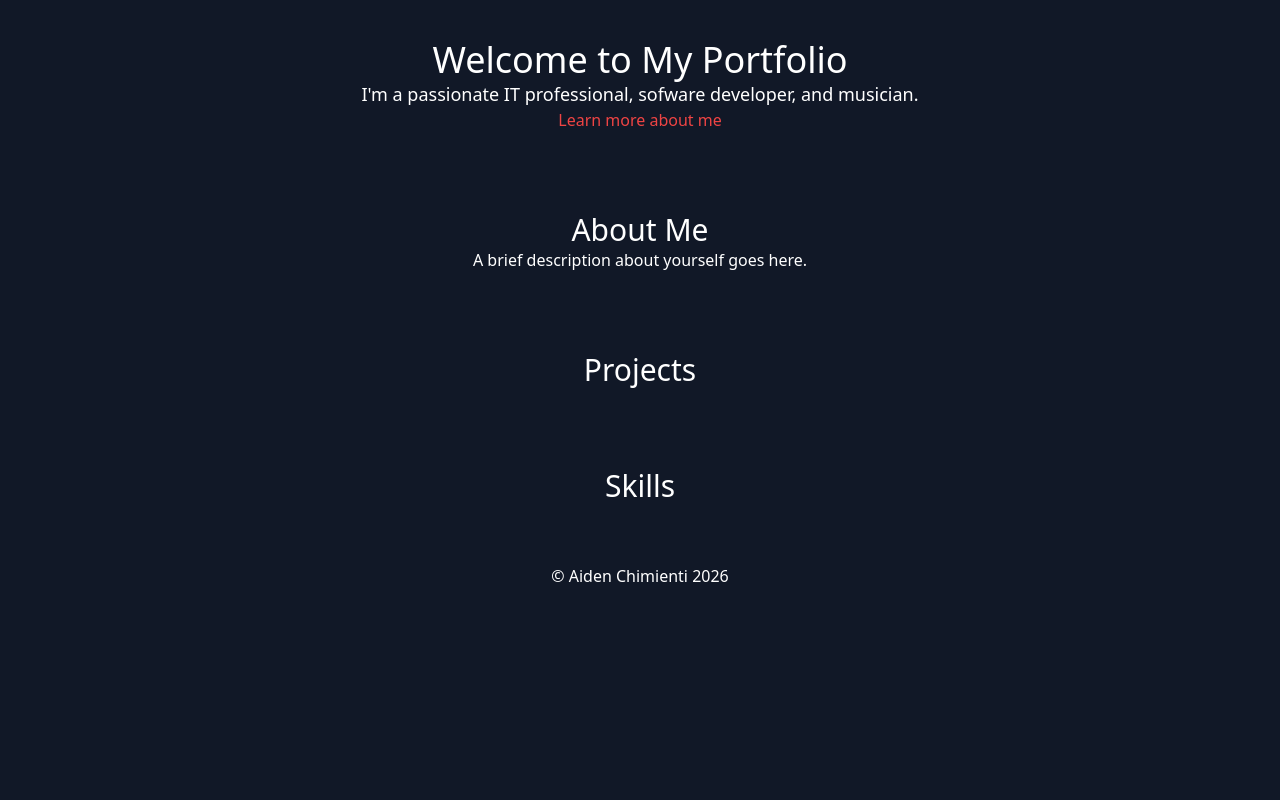
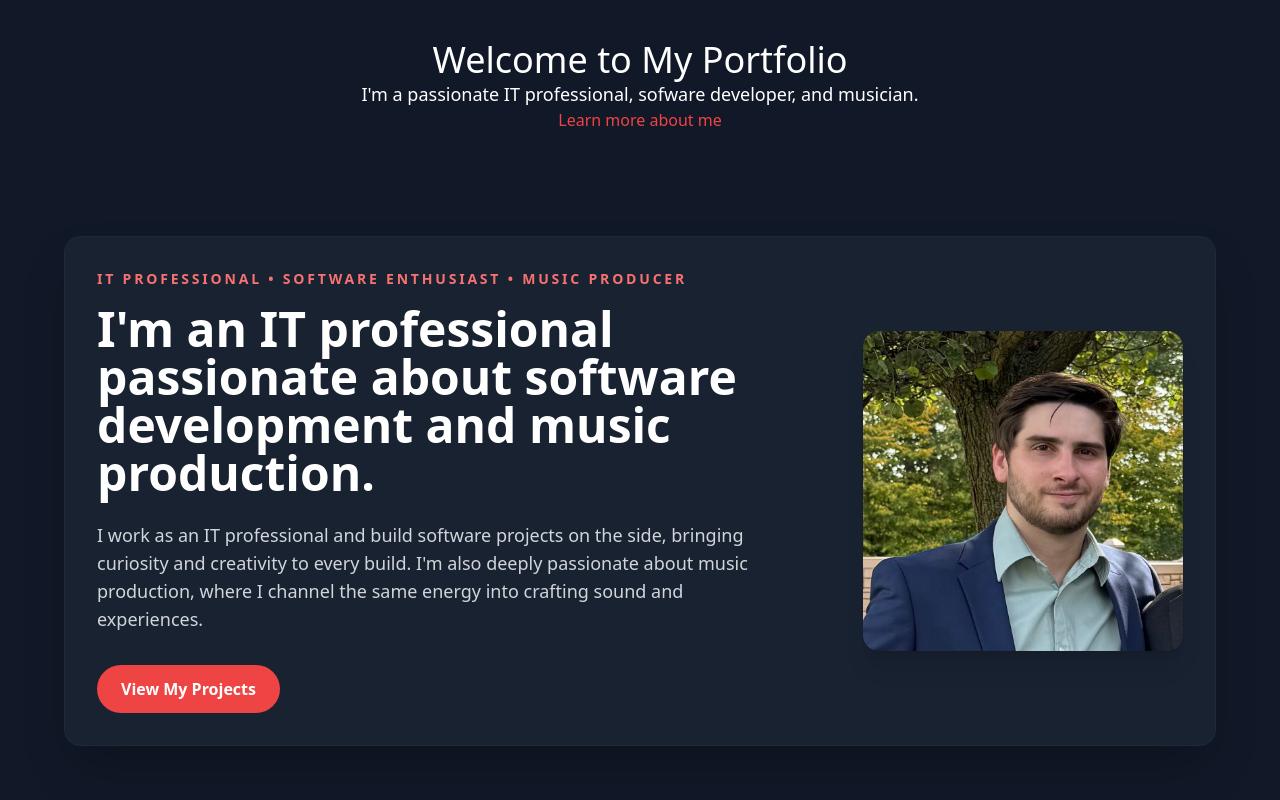
Before and after one commit to AidenAC/aidenac.github.io, a plain HTML site: page index.html in a window 1280 px wide. Shown: the top 800 px of the page. Drawn offline with Linux system fonts and the light colour scheme.

Commit message:
created 'About Me' hero section

```diff
--- a/index.html
+++ b/index.html
@@ -14,9 +14,18 @@
         <a href="#about" class="text-red-500 hover:text-red-300 transition">Learn more about me</a>
     </header>
 
-    <section id="about" class="py-10">
-        <h2 class="text-3xl text-center">About Me</h2>
-        <p class="max-w-xl mx-auto text-center">A brief description about yourself goes here.</p>
+    <section id="about" class="py-16 px-6 md:px-12">
+        <div class="mx-auto flex max-w-6xl flex-col items-center gap-10 rounded-2xl border border-gray-800 bg-gray-800/60 p-8 shadow-2xl md:flex-row md:justify-between">
+            <div class="max-w-2xl text-center md:text-left">
+                <p class="mb-4 text-sm font-semibold uppercase tracking-[0.2em] text-red-400">IT professional • software enthusiast • music producer</p>
+                <h2 class="text-4xl font-bold sm:text-5xl">I'm an IT professional passionate about software development and music production.</h2>
+                <p class="mt-6 text-lg text-gray-300">I work as an IT professional and build software projects on the side, bringing curiosity and creativity to every build. I'm also deeply passionate about music production, where I channel the same energy into crafting sound and experiences.</p>
+                <a href="#projects" class="mt-8 inline-block rounded-full bg-red-500 px-6 py-3 font-semibold text-white transition hover:bg-red-400">View My Projects</a>
+            </div>
+            <div class="flex-shrink-0">
+                <img src="assets/aiden.jpg" alt="Aiden Chimienti" class="h-72 w-72 rounded-2xl object-cover shadow-xl sm:h-80 sm:w-80">
+            </div>
+        </div>
     </section>
 
     <section id="projects" class="py-10">
```
Also changed, not shown: assets/aiden.jpg (added), css/styles.css.
